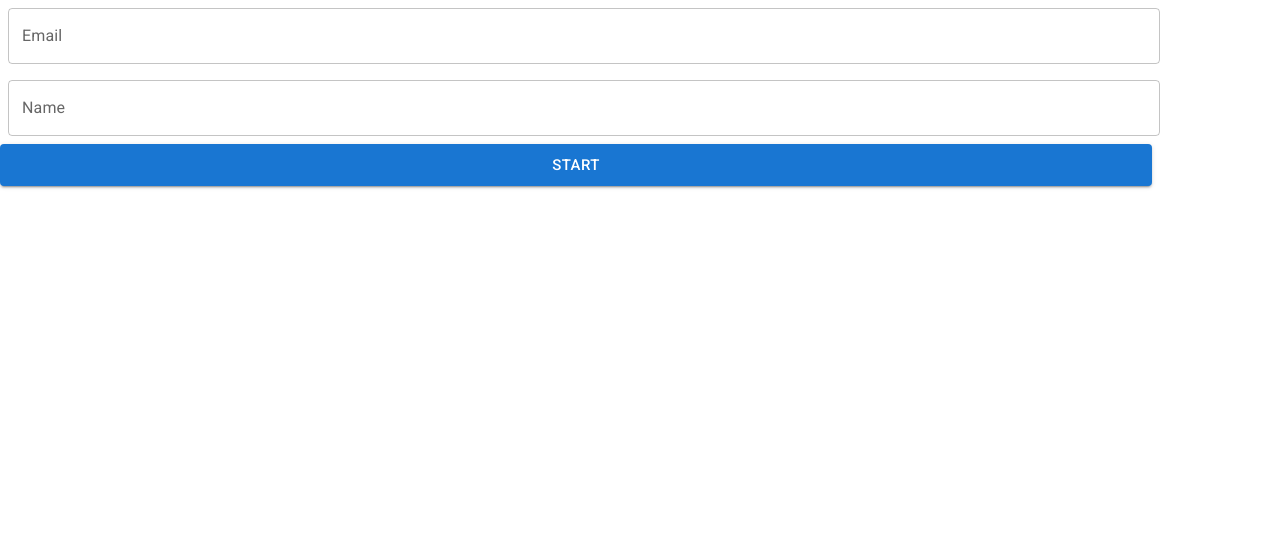
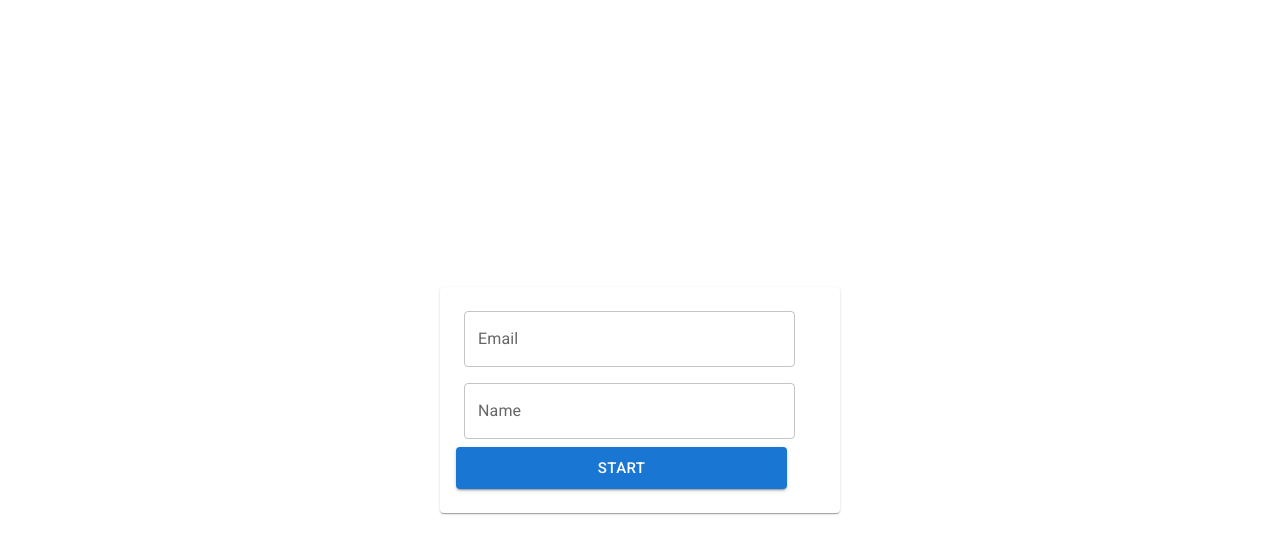
Before and after one commit to mehedikajol/FullStack--Core-React-, a React (Create React App) app in the folder quiz-client/: page / in a window 1280 px wide. Shown: the top 554 px of the page. Built offline with nearby package versions, Linux system fonts and the light colour scheme.

Commit message:
Center component added

```diff
--- /dev/null
+++ b/quiz-client/src/components/Center.js
@@ -0,0 +1,18 @@
+import { Grid } from "@mui/material";
+import React from "react";
+
+export default function Center(props) {
+  return (
+    <Grid
+      container
+      direction="column"
+      alignItems="center"
+      justifyContent="center"
+      sx={{ minHeight: "100vh" }}
+    >
+      <Grid item xs={1}>
+        {props.children}
+      </Grid>
+    </Grid>
+  );
+}
--- a/quiz-client/src/components/Login.js
+++ b/quiz-client/src/components/Login.js
@@ -1,8 +1,12 @@
 import React from "react";
-import { Box, Button, TextField } from "@mui/material";
+import { Box, Button, Card, CardContent, TextField } from "@mui/material";
+import Center from "./Center";
 
 export default function Login() {
   return (
+    <Center>
+      <Card sx={{ width: "400px" }}>
+        <CardContent>
           <Box
             sx={{
               "& .MuiTextField-root": {
@@ -24,5 +28,8 @@ export default function Login() {
               </Button>
             </form>
           </Box>
+        </CardContent>
+      </Card>
+    </Center>
   );
 }
```
Lines whose indentation alone changed are shown as unchanged.
